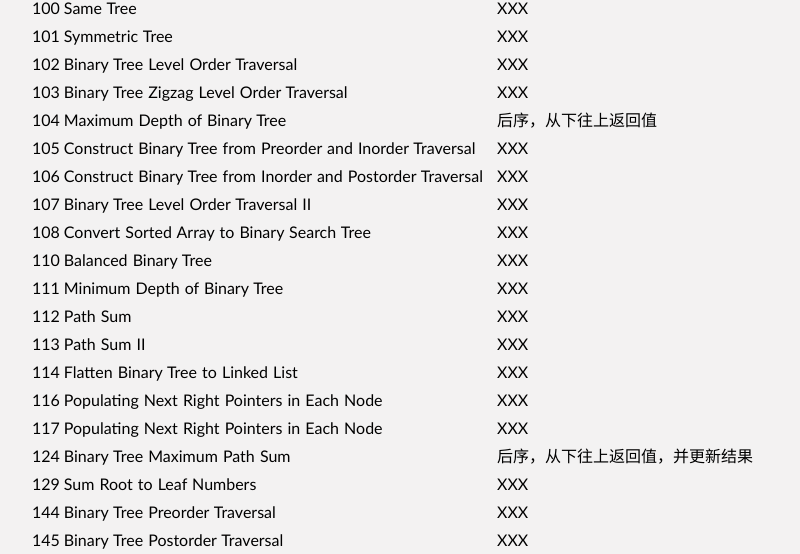
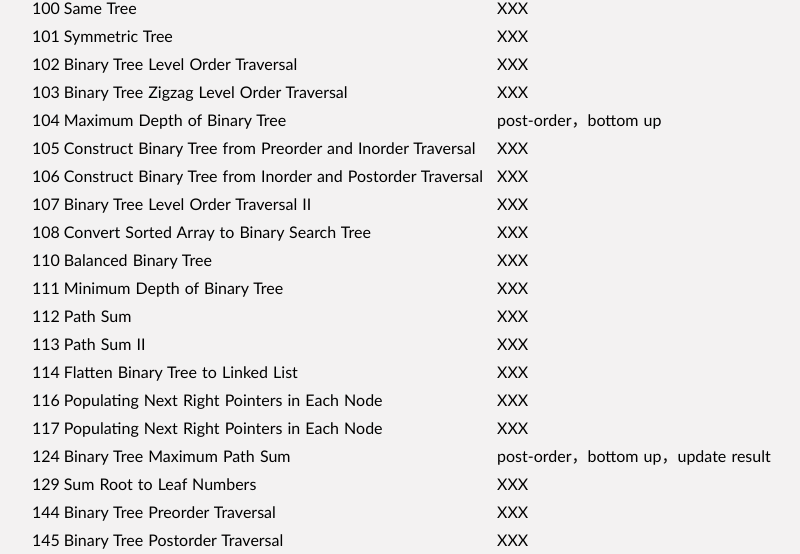
Before and after one commit to goingeast/goingeast.github.io, a Jekyll site: the page built from _posts/2019-07-22-Binary-Tree-Question-Summary.md, in a window 1280 px wide and 900 px high, scrolled down 1976 px. Shown: the part 150-704 px from the top of the window, without its empty margins (211-1011 px from the left). Built offline with Jekyll 4.4.1, drawn with Linux system fonts in a browser that asks for light colours; our own code applies the rules of GitHub Pages for plain Markdown files.

Commit message:
Update 2019-07-22-Binary-Tree-Question-Summary.md

```diff
--- a/_posts/2019-07-22-Binary-Tree-Question-Summary.md
+++ b/_posts/2019-07-22-Binary-Tree-Question-Summary.md
@@ -58,7 +58,7 @@ We are keep tracking the binary search tree question, I will try to categorize e
 |101|   Symmetric Tree|XXX|
 |102|   Binary Tree Level Order Traversal|XXX|
 |103|   Binary Tree Zigzag Level Order Traversal|XXX|
-|104|	Maximum Depth of Binary Tree|后序，从下往上返回值|
+|104|	Maximum Depth of Binary Tree|post-order，bottom up|
 |105|	Construct Binary Tree from Preorder and Inorder Traversal|XXX|
 |106|	Construct Binary Tree from Inorder and Postorder Traversal|XXX|
 |107|	Binary Tree Level Order Traversal II|XXX|
@@ -70,7 +70,7 @@ We are keep tracking the binary search tree question, I will try to categorize e
 |114|	Flatten Binary Tree to Linked List|XXX|
 |116|	Populating Next Right Pointers in Each Node|XXX|
 |117|	Populating Next Right Pointers in Each Node|XXX|
-|124|	Binary Tree Maximum Path Sum|后序，从下往上返回值，并更新结果|
+|124|	Binary Tree Maximum Path Sum|post-order，bottom up，update result|
 |129|	Sum Root to Leaf Numbers|XXX|
 |144|	Binary Tree Preorder Traversal|XXX|
 |145|	Binary Tree Postorder Traversal|XXX|
```
